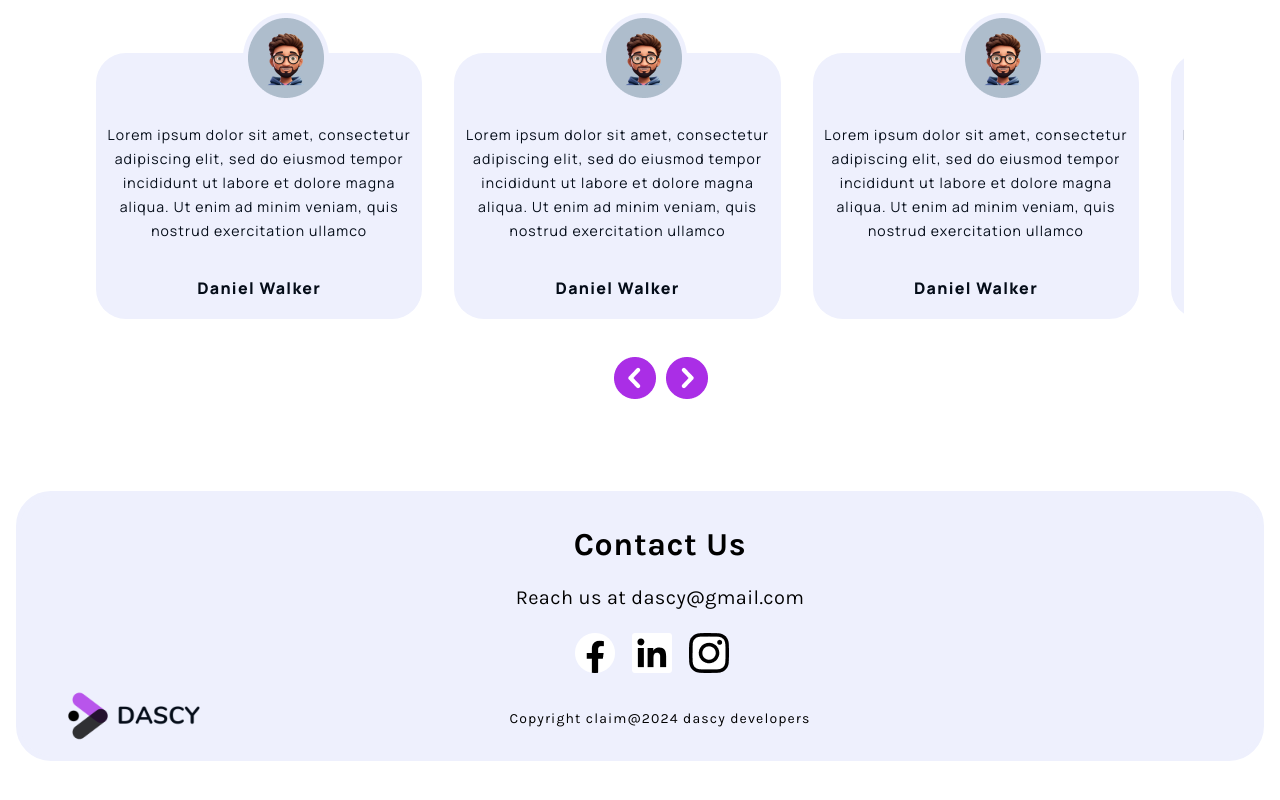
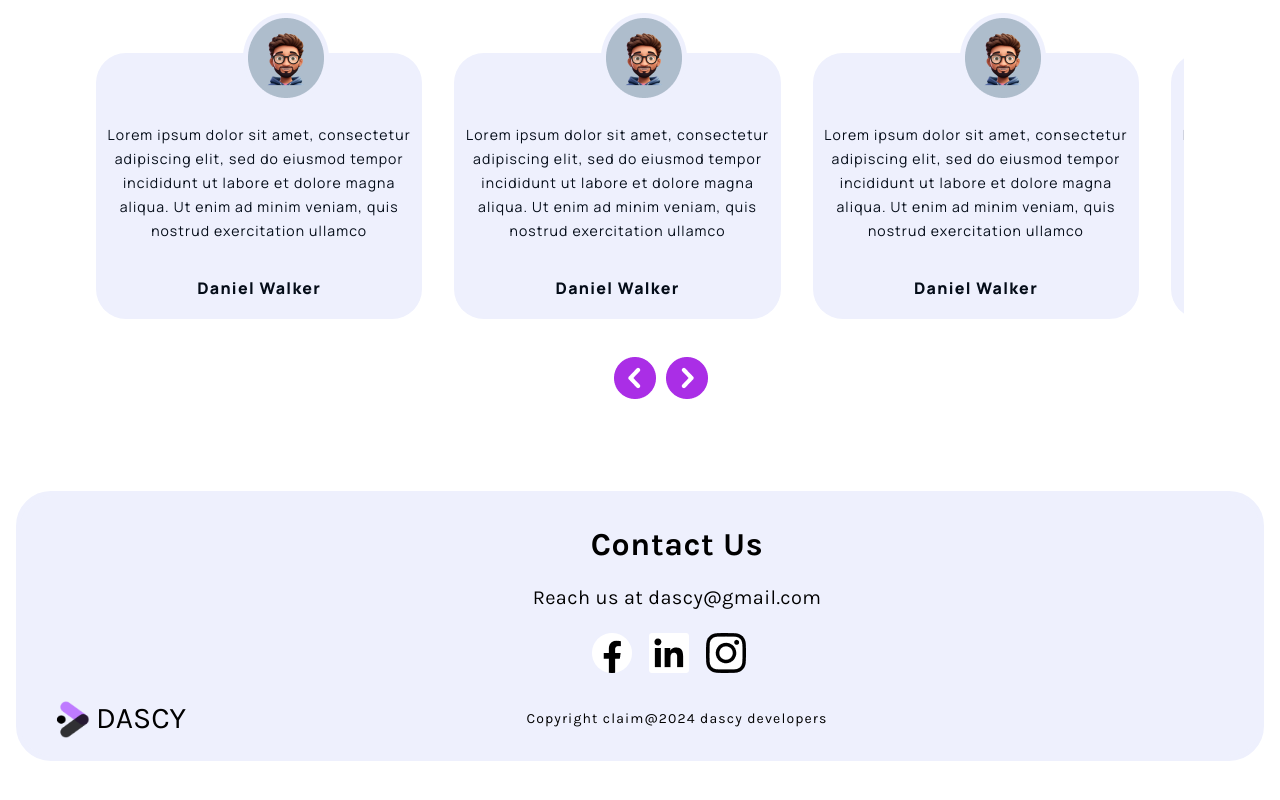
Before and after one commit to chaima1111/Dascy-platform, a React (Create React App) app in the folder dascy_frontend/: page / in a window 1280 px wide. Shown: the part 2380-3180 px from the top of the page. After the commit the page ends 3141 px from the top, so only its background shows below. Built offline with nearby package versions, Linux system fonts and the light colour scheme.

Commit message:
Modification of contact

```diff
--- a/dascy_frontend/src/container/contact/Contact.jsx
+++ b/dascy_frontend/src/container/contact/Contact.jsx
@@ -4,13 +4,14 @@ import './contact.css';
 import facebook from '../../assets/Facebook.png';
 import insta from '../../assets/insta.png';
 import link from '../../assets/link.png';
-import logo from '../../assets/logoV3.png';
+import logo from '../../assets/logoV5.png';
 
 const Contact = () => {
   return (
     <div className='dascy__contact'>
       <div className='dascy__contact_logo'>
         <img src={logo} alt="logo"/>
+        <p>DASCY</p>
       </div>
       <div className='dascy__contact-content'>
         <h1>Contact Us</h1>
--- a/dascy_frontend/src/container/contact/contact.css
+++ b/dascy_frontend/src/container/contact/contact.css
@@ -5,11 +5,25 @@
     background-color: #EEF0FD;
     margin: 70px 1rem 0 1rem;
 }
+.dascy__contact_logo {
+    display: flex;
+    flex: 1;
+    flex-direction: row;
+    justify-content: flex-start;
+    align-items: flex-end;
+    margin-left: 30px;
+    margin-bottom: 15px
+}
+.dascy__contact_logo p{
+    font-family: karla;
+    font-weight: Medium;
+    font-size: 30px;
+    line-height: 150%;
+
+}
 .dascy__contact_logo img {
-    width: 200px;
-    height: 200px;
-    margin-bottom: -320px;
-    margin-left: 15px;
+    width: 45px;
+    height: 44px;
 }
 .dascy__contact-content{
     flex: 1;
@@ -17,7 +31,7 @@
     align-self: stretch;
     text-align: center;
     align-items: center;
-    margin-left: -175px;
+    margin-left: -1120px;
 
 }
 .dascy__contact-content h1{
@@ -50,11 +64,25 @@
     margin-bottom: 25px;
 }
 
+@media screen and (max-width:1050px) {
+    .dascy__contact-content {
+        margin-left: -710px;
+    }
+    .dascy__contact_logo p{
+        font-size: 24px;
+    }
+    .dascy__contact_logo img {
+        width: 29px;
+        height: 28px;
+        margin-bottom: 5px;
+    }
+}
+
 @media screen and (max-width:650px) {
     .dascy__contact-content {
         margin-left: -10px;
     }
-    .dascy__contact_logo img {
+    .dascy__contact_logo {
         display: none;
     }
 }
@@ -76,7 +104,7 @@
         width: 37px;
         height: 37px;
     }
-    .dascy__contact_logo img {
+    .dascy__contact_logo {
         display: none;
     }
 }
@@ -98,7 +126,7 @@
         width: 35px;
         height: 35px;
     }
-    .dascy__contact_logo img {
+    .dascy__contact_logo {
         display: none;
     }
 }
```
Also changed, not shown: dascy_frontend/src/assets/logoV5.png (added).
